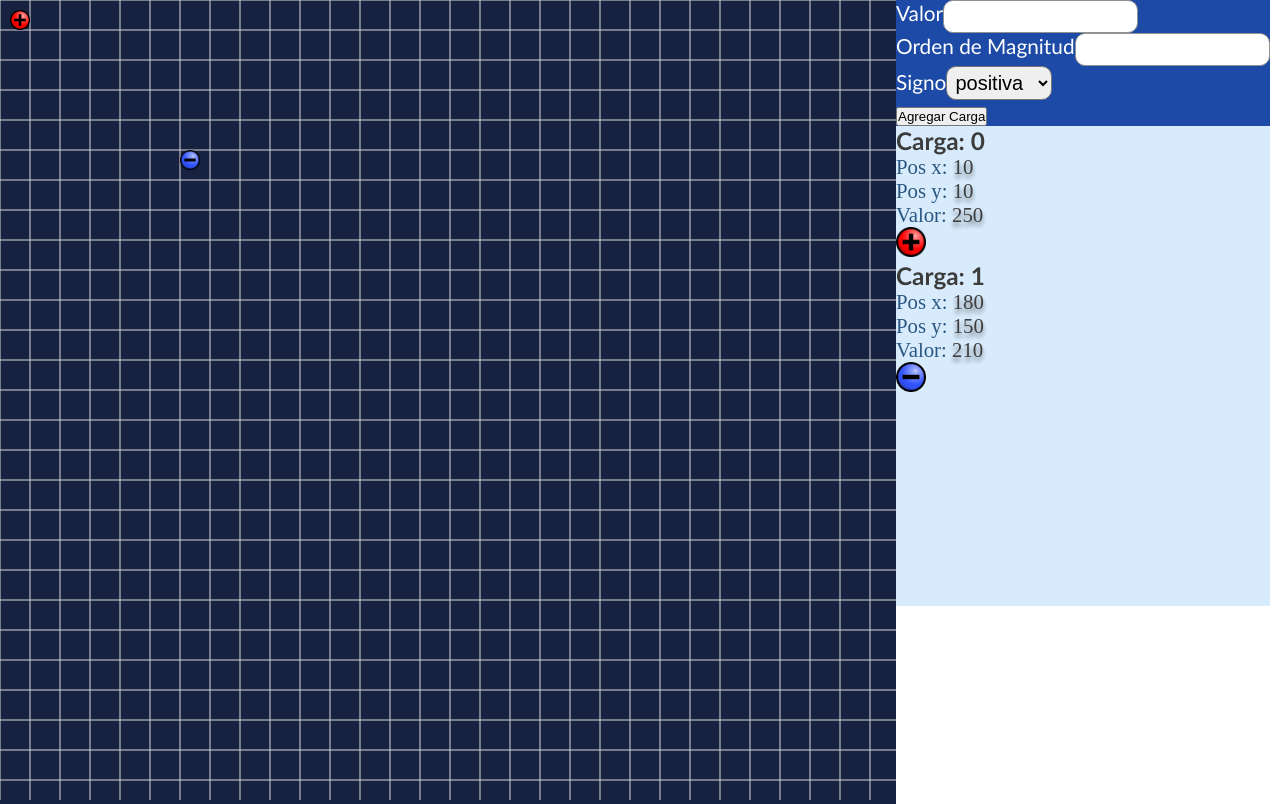
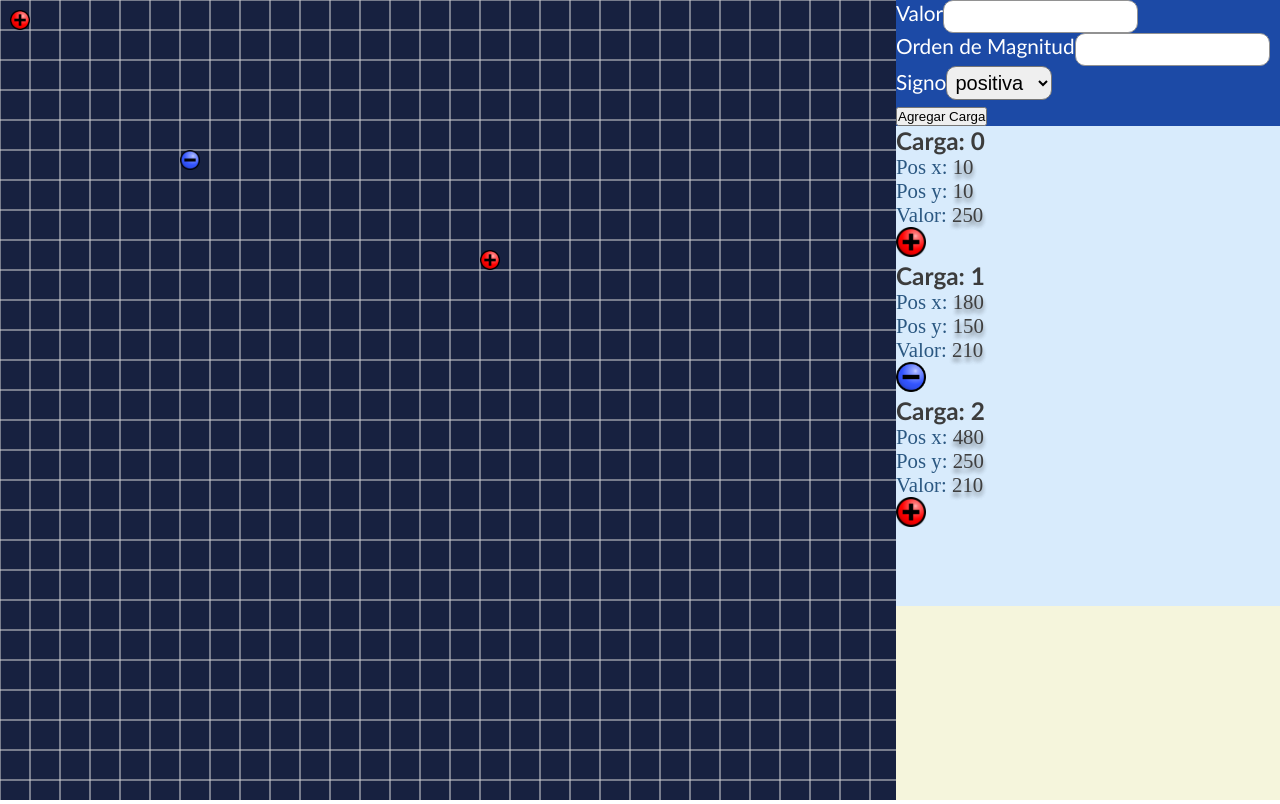
Before and after one commit to soloFac/fisica-cargas, a React (Create React App) app: page / in a window 1280 px wide. Built offline with nearby package versions, Linux system fonts and the light colour scheme.

Commit message:
add calcFuerzaVectorial

```diff
--- a/src/App.js
+++ b/src/App.js
@@ -29,6 +29,17 @@ function App () {
       },
       valor: 210,
       potencia: 3
+    },
+    {
+      id: 2,
+      signo: 'positiva',
+      size: 20,
+      pos: {
+        x: 480,
+        y: 250
+      },
+      valor: 210,
+      potencia: 3
     }
   ])
 
--- a/src/components/Interface/InfoCarga.js
+++ b/src/components/Interface/InfoCarga.js
@@ -4,7 +4,7 @@ import { setCharge } from '../helpers'
 
 // Este sera un componente que contendra la informacion de las cargas para ser mostrada en Interface
 const InfoCarga = ({ cargas, setCargas }) => {
-  const changeSign = (e, carga) => {
+  const changeSign = (carga) => {
     // Si no esta activada la cambio
     const { signo } = carga
     if (signo === 'positiva') {
@@ -32,7 +32,7 @@ const InfoCarga = ({ cargas, setCargas }) => {
             <CargasImagen>
               <CargaImg
                 src={require(`./../../img/${carga.signo}.png`)}
-                onClick={(e) => changeSign(e, carga)}
+                onClick={() => changeSign(carga)}
               />
             </CargasImagen>
           </CargaContainer>)
--- a/src/components/Interface/Interface.js
+++ b/src/components/Interface/Interface.js
@@ -3,6 +3,7 @@ import styled from '@emotion/styled'
 
 import Form from './Form'
 import InfoCarga from './InfoCarga'
+import Resultados from './Resultados'
 
 const Interface = ({ cargas, setCargas }) => {
   return (
@@ -18,6 +19,10 @@ const Interface = ({ cargas, setCargas }) => {
         cargas={cargas}
         setCargas={setCargas}
       />
+
+      <Resultados
+
+      />
     </Container>
   )
 }
@@ -25,6 +30,9 @@ const Interface = ({ cargas, setCargas }) => {
 const Container = styled.div`
   display: flex;
   flex-direction: column;
+  width: 30vw;
+  height: 100vh;
+  background-color: beige;
 `
 
 export default Interface
--- a/src/components/helpers.js
+++ b/src/components/helpers.js
@@ -1,31 +1,43 @@
 
 export const calcDistancia = (x, y) => {
-  const centerX = Math.round(window.innerWidth / 2)
-  const centerY = Math.round(window.innerHeight / 2)
-  const distX = x - centerX
-  const distY = y - centerY
-  return Math.sqrt(distX ** 2 + distY ** 2)
+  // const centerX = Math.round(window.innerWidth / 2)
+  // const centerY = Math.round(window.innerHeight / 2)
+  // const distX = x - centerX
+  // const distY = y - centerY
+  // return Math.sqrt(distX ** 2 + distY ** 2)
+  return Math.sqrt(x ** 2 + y ** 2)
 }
 
-export const calcFuerza = (q1, q2, d) => {
+// Me permite calcular la fuerza entre un par de cargas
+export const calcMagnitudFuerza = (q1, q2, d) => {
   // Constante de Fuerza
   const k = 8.987551787368176 * 10 ** 9
-  return ((k * Math.abs(q1 * q2)) / d ** 2)
+  return ((k * Math.abs(q1 * q2)) / (d ** 2))
 }
 
-// POSICIONO EL ELEMENTO EN EL CENTRO
-export const centerElement = (element, centerX, centerY) => {
-  element.style.left = centerX + 'px'
-  element.style.top = centerY + 'px'
+// Todavia no esta finalizado
+export const calcFuerzaVectorial = (q1, q2) => {
+  const { distX, distY } = Distancias(q1, q2)
+  const F = calcMagnitudFuerza(q1, q2, calcDistancia)
+  // Calculo el angulo
+  const alfa = Math.atan(distY / distX)
+  const Fx = distX / Math.cos(alfa)
+  const Fy = distY / Math.sin(alfa)
+  return [Fx, Fy]
 }
 
 // export const CampoElectrico = (cargas, punto) => {
 
 // }
 
-// export const Distancia = (q1, q2) => {
+// Retorna la distancias como un arreglo de elementos
+// Obtengo la distancia entre las cargas, x e y
+export const Distancias = (q1, q2) => {
+  const distX = q1.pos.x - q2.pos.x
+  const distY = q1.pos.y - q2.pos.y
 
-// }
+  return [distX, distY]
+}
 
 function ordernarId (a, b) {
   if (a.id > b.id) {
@@ -37,6 +49,7 @@ function ordernarId (a, b) {
   return 0
 }
 
+// Esta función me sirve para realizar el ordenamiento de las cargas, es decir mantener el orden en que fueron añadidas
 export const setCharge = (carga, setCargas) => {
   setCargas((prevState) => {
     const cargas = prevState.filter(c => ((c.id !== carga.id) ? c : null))
@@ -46,3 +59,9 @@ export const setCharge = (carga, setCargas) => {
   })
   console.log(carga)
 }
+
+// POSICIONO EL ELEMENTO EN EL CENTRO - Sin utilización ACTUALMENTE
+export const centerElement = (element, centerX, centerY) => {
+  element.style.left = centerX + 'px'
+  element.style.top = centerY + 'px'
+}
--- a/src/index.css
+++ b/src/index.css
@@ -12,6 +12,10 @@ html{
 
 #principal{
   background-color: #172140;
+  position: relative;
+  width: 70vw;
+  height: 100vh;
+  overflow: hidden;
 }
 
 #imagen{
```
Also changed, not shown: src/components/Interface/Calcular.js (added, +20 -0 lines).
